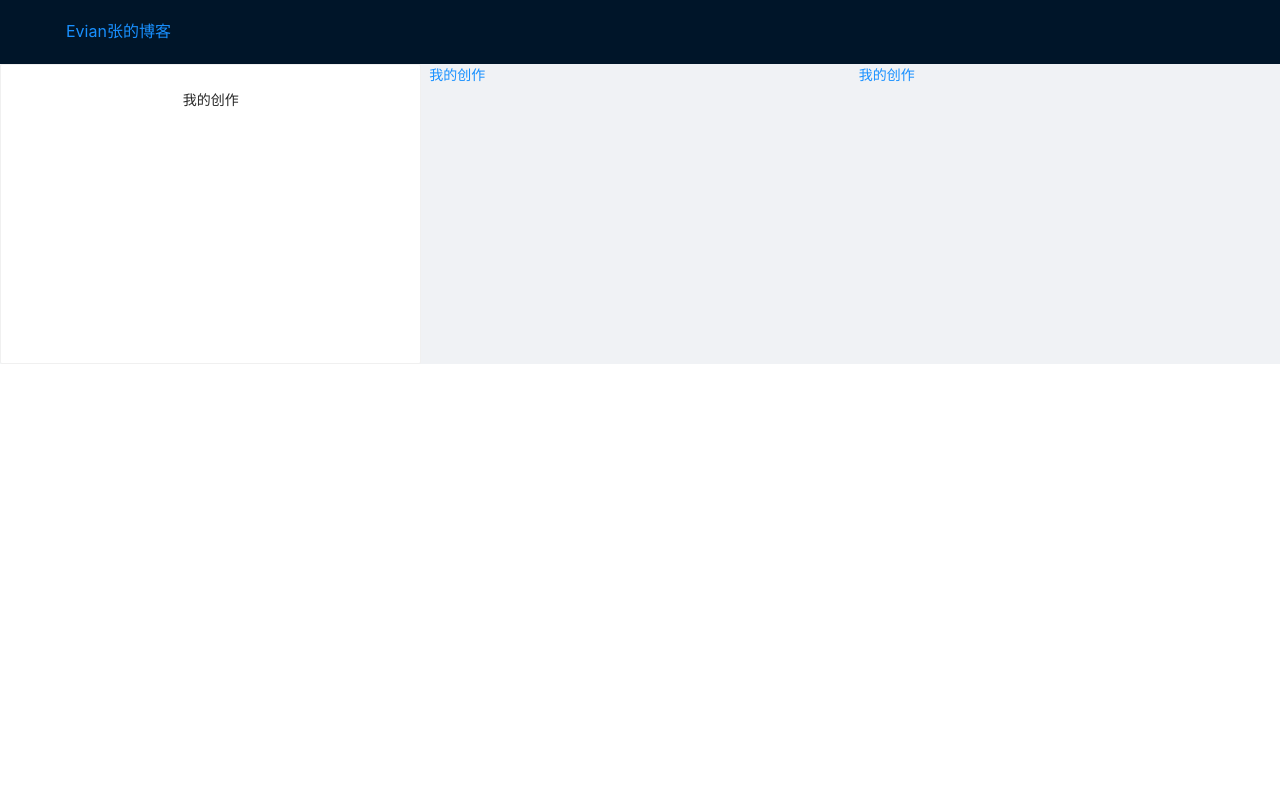
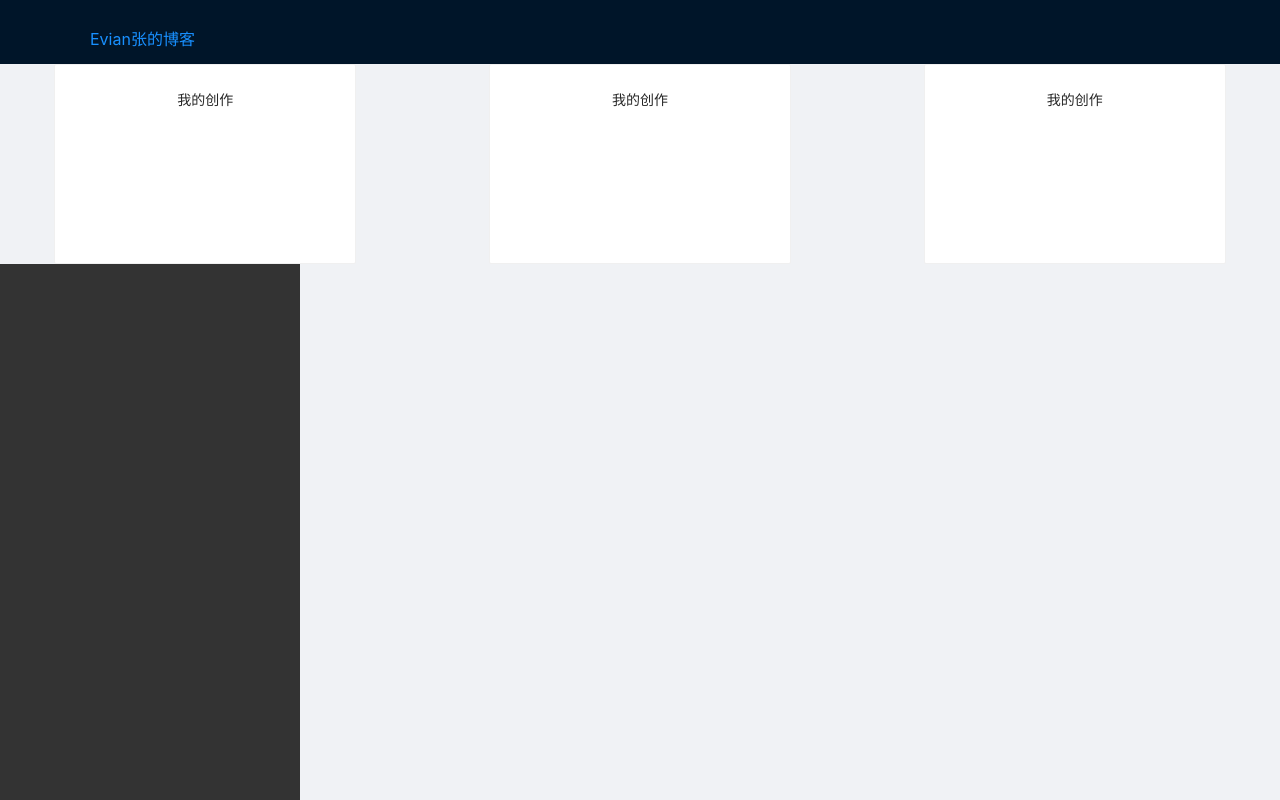
Before and after one commit to Evian-Zhang/evian-blog, a Next.js app in the folder frontend/: page / in a window 1280 px wide. Shown: the top 800 px of the page. Built offline with nearby package versions, Linux system fonts and the light colour scheme.

Commit message:
change header and add infinite scroller

```diff
--- a/frontend/components/header.tsx
+++ b/frontend/components/header.tsx
@@ -1,21 +1,20 @@
-import { PageHeader, Typography, Button } from 'antd'
+import { PageHeader, Button } from 'antd';
 
-import Link from 'next/link'
-
-const {Title} = Typography;
+import Link from 'next/link';
 
 const MyHeader = () => {
     return (
         <div>
-            <Link href="/">
-                <Button type="link" size="large">
-                    Evian张的博客
-                </Button>
-            </Link>
+            <PageHeader
+                title={
+                    <Link href="/">
+                        <Button type="link" size="large">
+                            Evian张的博客
+                        </Button>
+                    </Link>
+                }
+            />
         </div>
-        // <AppBar position="static">
-
-        // </AppBar>
     );
 };
 
--- /dev/null
+++ b/frontend/components/infiniteScroller.tsx
@@ -0,0 +1,30 @@
+import { useState, useEffect, useRef } from 'react';
+
+const WIDTH = 300;
+const INITIAL_HEIGHT = 700;
+const HEIGHT_INCREASE = 200;
+
+const InfinityScroller = () => {
+    const containerRef = useRef(null);
+    const scrollerRef = useRef(null);
+    const [height, setHeight] = useState(INITIAL_HEIGHT);
+    useEffect(() => {
+        window.onscroll = () => {
+            console.log("------------------");
+            console.log(containerRef.current);
+            if (containerRef.current.scrollTop >= containerRef.current.scrollHeight - 100) {
+                setHeight(prevHeight => prevHeight + HEIGHT_INCREASE);
+            }
+        };
+    }, []);
+    return (
+        <div ref={containerRef}>
+            <div
+                ref={scrollerRef}
+                style={{height: `${height}px`, backgroundColor: "#333", width: WIDTH}}
+            />
+        </div>
+    );
+};
+
+export default InfinityScroller;
--- a/frontend/pages/index.tsx
+++ b/frontend/pages/index.tsx
@@ -1,11 +1,20 @@
 import Link from 'next/link';
 
-import { Layout, Row, Col, Card } from 'antd'
+import { Layout, Row, Col, Card } from 'antd';
 
 import MyHead from '../components/head';
 import MyHeader from '../components/header';
+import InfiniteScroller from '../components/infiniteScroller'
 
 const { Header, Content } = Layout;
+
+const colResponsiveProps = {
+    xs: 24,
+    sm: 12,
+    md: 12,
+    lg: 12,
+    xl: 6
+};
 
 const Home = () => {
     return (
@@ -14,66 +23,38 @@ const Home = () => {
             <Layout>
                 <Header><MyHeader/></Header>
                 <Content>
-                    <Row justify="space-around" gutter={8}>
-                        <Col span={8}>
+                    <Row justify="space-around" gutter={24}>
+                        <Col span={8} {...colResponsiveProps}>
                             <Link href="/writings">
                                 <a rel="noopener noreferrer" style={{textDecoration: "none"}}>
-                                    <Card style={{minHeight: 300, textAlign: "center"}}>
+                                    <Card style={{minHeight: 200, textAlign: "center"}}>
                                         我的创作
                                     </Card>
                                 </a>
                             </Link>
                         </Col>
-                        <Col span={8}>
+                        <Col span={8} {...colResponsiveProps}>
                             <Link href="/writings">
                                 <a rel="noopener noreferrer" style={{textDecoration: "none"}}>
-                                    我的创作
+                                    <Card style={{minHeight: 200, textAlign: "center"}}>
+                                        我的创作
+                                    </Card>
                                 </a>
                             </Link>
                         </Col>
-                        <Col span={8}>
+                        <Col span={8} {...colResponsiveProps}>
                             <Link href="/writings">
                                 <a rel="noopener noreferrer" style={{textDecoration: "none"}}>
-                                    我的创作
+                                    <Card style={{minHeight: 200, textAlign: "center"}}>
+                                        我的创作
+                                    </Card>
                                 </a>
                             </Link>
                         </Col>
                     </Row>
+                    <InfiniteScroller/>
                 </Content>
             </Layout>
-            {/* <Grid container flex-wrap='wrap' justify='space-around'>
-                <Grid item xs={3}>
-                    <Link href="/writings">
-                        <a rel="noopener noreferrer">
-                            <Card>
-                                <CardContent>
-                                    <Typography align='center' variant='h6'>
-                                        我的创作
-                                    </Typography>
-                                </CardContent>
-                            </Card>
-                        </a>
-                    </Link>
-                </Grid>
-                <Grid item xs={3}>
-                    <Card>
-                        <CardContent>
-                            <Typography align='center' variant='h6'>
-                                我的程序
-                            </Typography>
-                        </CardContent>
-                    </Card>
-                </Grid>
-                <Grid item xs={3}>
-                    <Card>
-                        <CardContent>
-                            <Typography align='center' variant='h6'>
-                                我的简历
-                            </Typography>
-                        </CardContent>
-                    </Card>
-                </Grid>
-            </Grid> */}
         </div>
     );
 }
```
